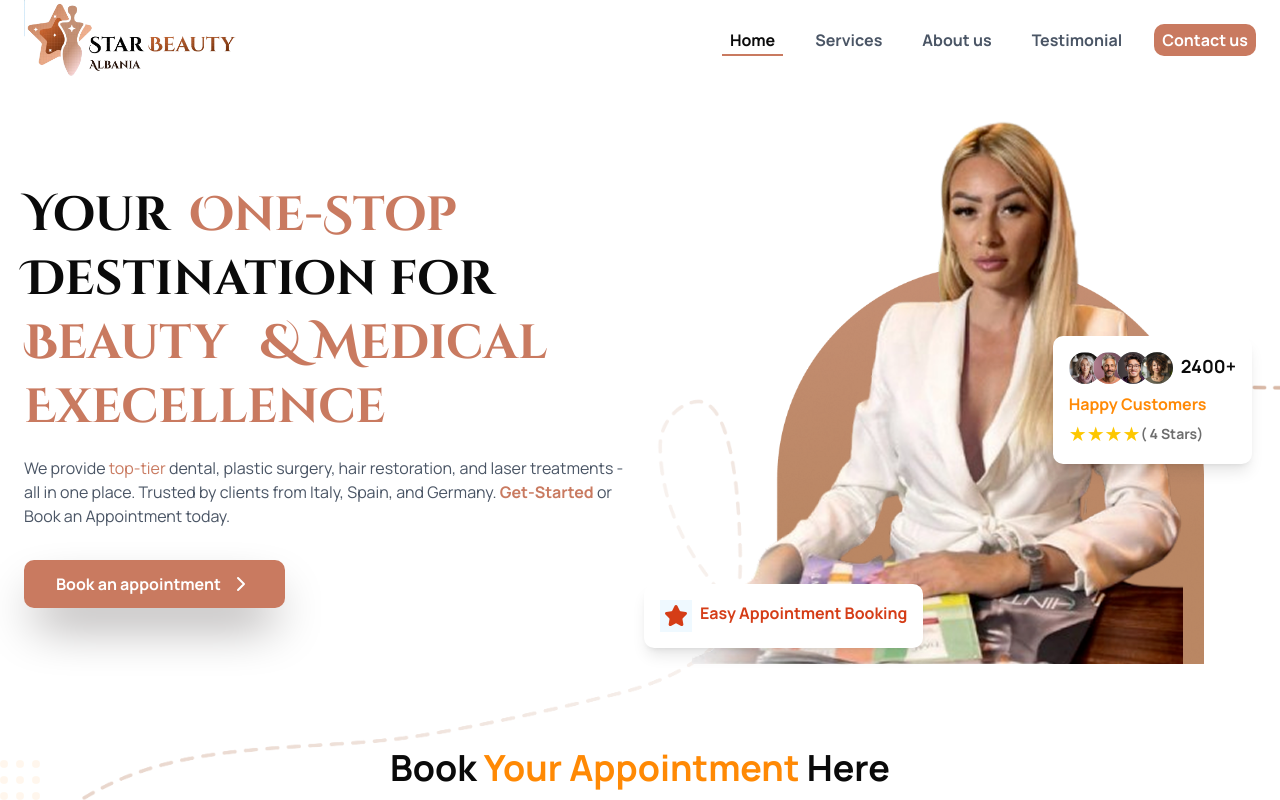
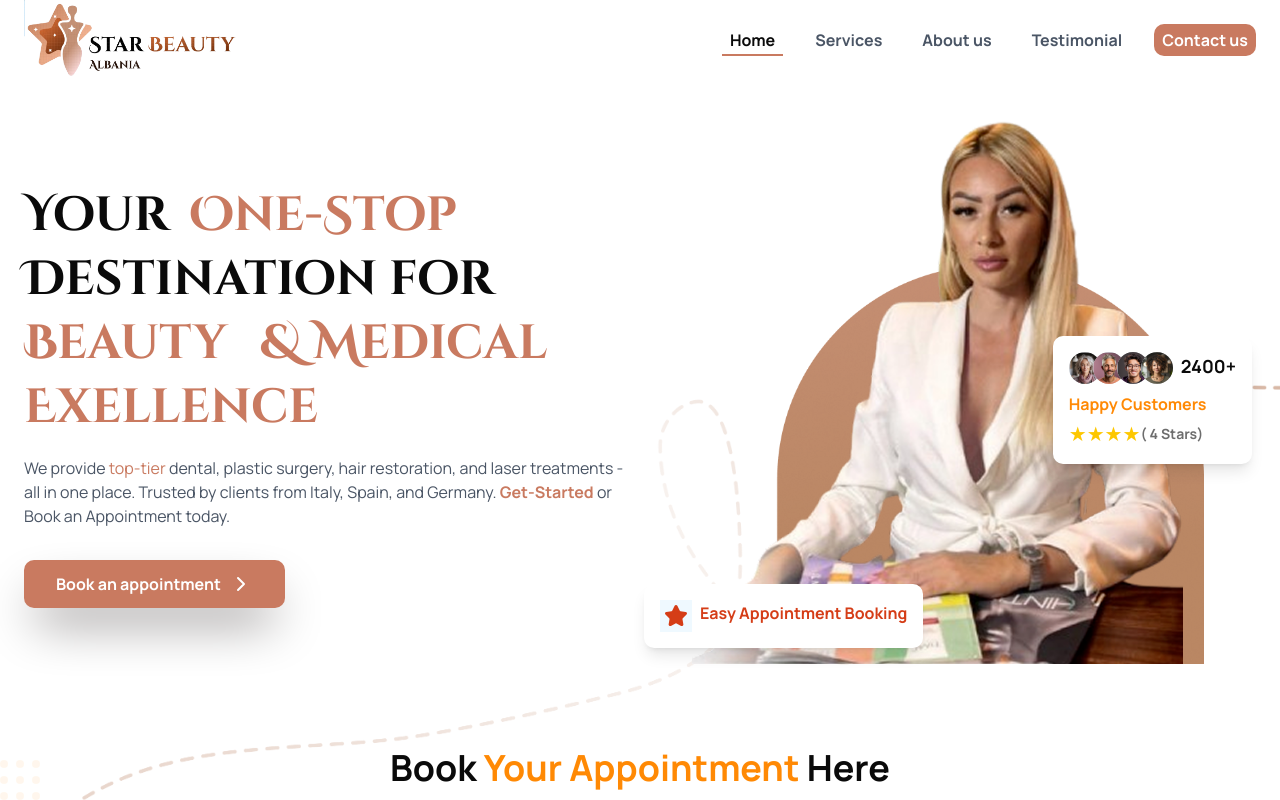
Before and after one commit to Lioul-ET/star-beauty, a Next.js app: page / in a window 1280 px wide. Shown: the top 800 px of the page. Built offline with nearby package versions, Linux system fonts and the light colour scheme.

Commit message:
updating responsbility

```diff
--- a/app/components/heroSection.jsx
+++ b/app/components/heroSection.jsx
@@ -39,7 +39,7 @@ const HeroSection = () => {
             <span className="block mt-4 text-[#C97A60]">
               Beauty <span className="ml-5 ">& Medical</span>{" "}
             </span>
-            <span className="block mt-4 text-[#C97A60]">Execellence</span>
+            <span className="block mt-4 text-[#C97A60]">Exellence</span>
           </h1>
 
           <p className="mb-8 text-gray-600">
```
